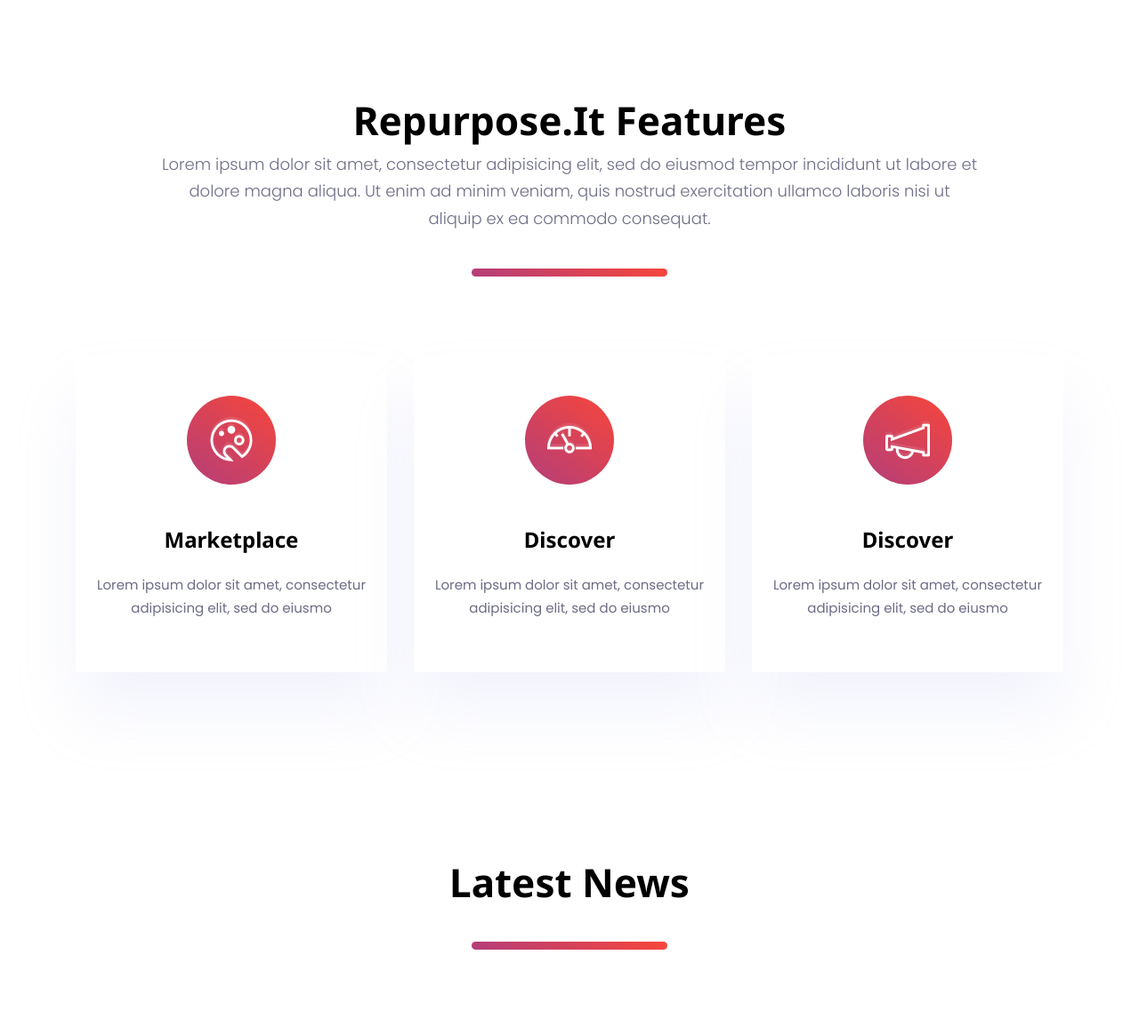
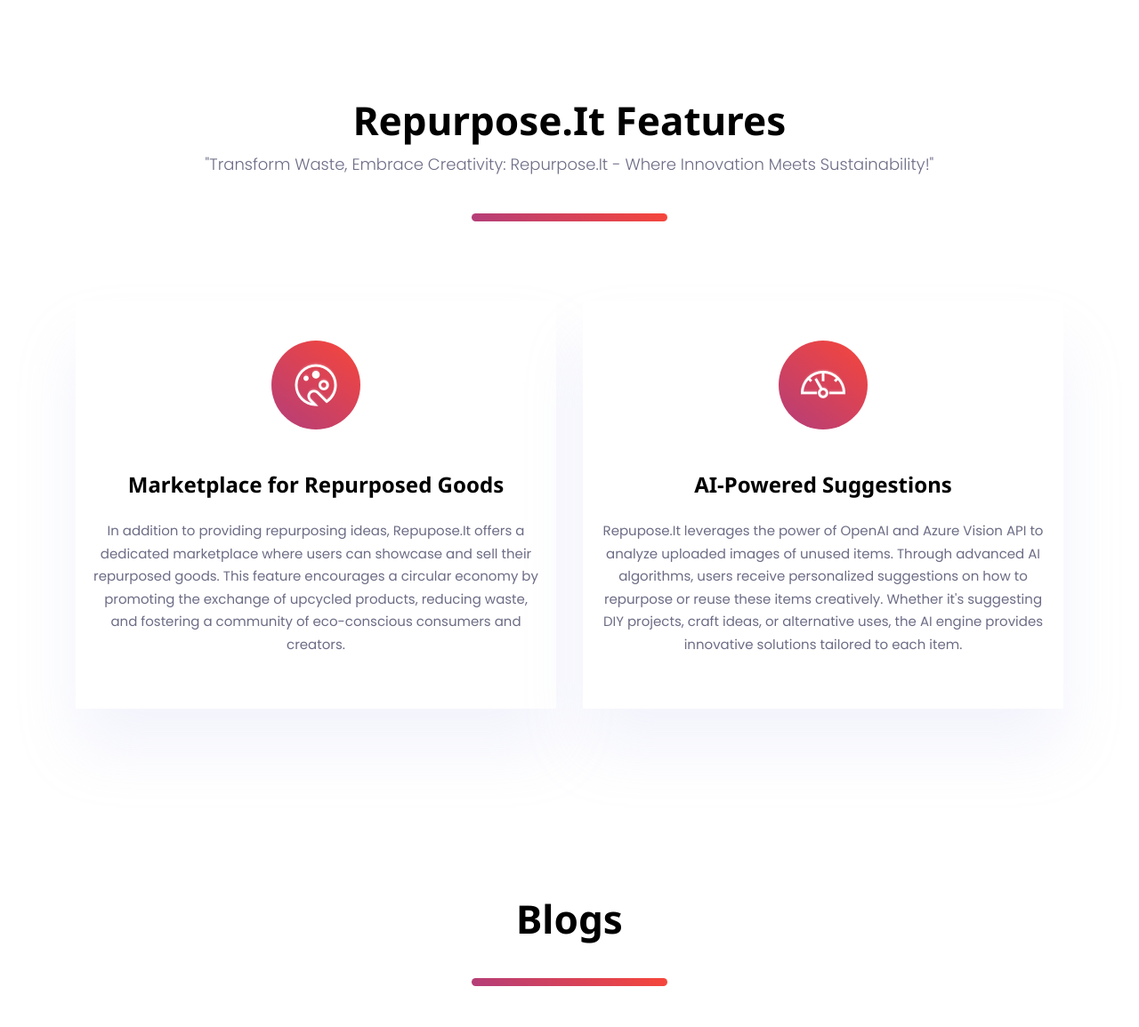
Before and after one commit to cyrixninja/Repurpose.It, a Flask app: page / in a window 1280 px wide. Shown: the part 801-1956 px from the top of the page at 89% size. Run offline with Flask 3, Linux system fonts and the light colour scheme; some libraries are stand-ins or nearby versions.

Commit message:
Add Repurpose and Screenshot

```diff
--- a/app.py
+++ b/app.py
@@ -1,4 +1,4 @@
-
+import ai
 #Flask
 from flask import  Flask,redirect, render_template, session, url_for, request, flash,send_from_directory
 from werkzeug.utils import secure_filename
@@ -54,14 +54,30 @@ def index():
         print(name)
     return render_template('index.html', **locals())
 
-@app.route('/repurpose')
+UPLOAD_FOLDER = 'uploads'
+
+# Create uploads directory if it doesn't exist
+if not os.path.exists(UPLOAD_FOLDER):
+    os.makedirs(UPLOAD_FOLDER)
+
+@app.route('/repurpose', methods=['GET', 'POST'])
 def repurpose():
-    if "user_info" not in session:
-        return redirect(url_for("login"))
-    else:
-        name = (session.get("user_info")['name'])
-        print("Hello World")
-    return render_template('repurpose.html', **locals())
+    result = ""
+    if request.method == 'POST':
+        if 'file' not in request.files:
+            return 'No file part'
+        file = request.files['file']
+        if file.filename == '':
+            return 'No selected file'
+        if file:
+            filename = secure_filename(file.filename)
+            file.save(os.path.join(UPLOAD_FOLDER, filename))  # save file to uploads directory
+            with open(os.path.join(UPLOAD_FOLDER, filename), 'rb') as f:
+                image_data = f.read()
+            object = ai.Image_Analysis(image_data)
+            result = ai.Suggest_Use(object)
+            result = result.replace('\n', '<br>').replace('**', '<strong>').replace('**', '</strong>')
+    return render_template('repurpose.html', result=result)
 
 
 ## Marketplace Routes
@@ -75,12 +91,12 @@ def uploaded_file(filename):
 
 @app.route('/sell', methods=["GET", "POST"])
 def sell():
+    currproducts = db.products.find()
     if "user_info" not in session:
         return redirect(url_for("login"))
     else:
         name = (session.get("user_info")['name'])
         email = (session.get("user_info")['email'])
-        products = db.products.find()
         if request.method == 'POST':
             # check if the post request has the file part
             if 'file' not in request.files:
@@ -96,8 +112,8 @@ def sell():
                 filename = secure_filename(file.filename)
                 file.save(os.path.join(app.config['UPLOAD_FOLDER'], filename))
                 product_description = request.form.get('description')
-                product = {'description': product_description, 'image': filename, 'email': email, 'name': name}
-                products.insert_one(product)
+                productupload = {'description': product_description, 'image': filename, 'email': email, 'name': name}
+                products.insert_one(productupload)
                 return redirect(url_for('sell'))
     return render_template('sell.html', **locals())
 
--- a/templates/index.html
+++ b/templates/index.html
@@ -90,49 +90,34 @@
     <div class="row">
       <div class="col-lg-10 mx-auto text-center">
         <h2 class="section-title">Repurpose.It Features</h2>
-        <p class="lead">Lorem ipsum dolor sit amet, consectetur adipisicing elit, sed do eiusmod tempor incididunt ut
-          labore et dolore magna aliqua. Ut enim ad minim veniam, quis nostrud exercitation ullamco laboris nisi ut
-          aliquip ex ea commodo consequat.</p>
+        <p class="lead">"Transform Waste, Embrace Creativity: Repurpose.It - Where Innovation Meets Sustainability!"</p>
         <div class="section-border"></div>
       </div>
     </div>
     <div class="row">
-      <div class="col-lg-4 mb-4 mb-lg-0">
+      <!-- First Card -->
+      <div class="col-lg-6 mb-4 mb-lg-0">
         <div class="card hover-bg-secondary shadow py-4">
           <div class="card-body text-center">
             <div class="position-relative">
-              <i
-                class="icon-lg icon-box bg-gradient-primary rounded-circle ti-palette mb-5 d-inline-block text-white"></i>
+              <i class="icon-lg icon-box bg-gradient-primary rounded-circle ti-palette mb-5 d-inline-block text-white"></i>
               <i class="icon-lg icon-watermark text-white ti-palette"></i>
             </div>
-            <h4 class="mb-4">Marketplace</h4>
-            <p>Lorem ipsum dolor sit amet, consectetur adipisicing elit, sed do eiusmo</p>
+            <h4 class="mb-4">Marketplace for Repurposed Goods</h4>
+            <p>In addition to providing repurposing ideas, Repupose.It offers a dedicated marketplace where users can showcase and sell their repurposed goods. This feature encourages a circular economy by promoting the exchange of upcycled products, reducing waste, and fostering a community of eco-conscious consumers and creators.</p>
           </div>
         </div>
       </div>
-      <div class="col-lg-4 mb-4 mb-lg-0">
+      <!-- Second Card -->
+      <div class="col-lg-6 mb-4 mb-lg-0">
         <div class="card hover-bg-secondary shadow py-4">
           <div class="card-body text-center">
             <div class="position-relative">
-              <i
-                class="icon-lg icon-box bg-gradient-primary rounded-circle ti-dashboard mb-5 d-inline-block text-white"></i>
+              <i class="icon-lg icon-box bg-gradient-primary rounded-circle ti-dashboard mb-5 d-inline-block text-white"></i>
               <i class="icon-lg icon-watermark text-white ti-dashboard"></i>
             </div>
-            <h4 class="mb-4">Discover</h4>
-            <p>Lorem ipsum dolor sit amet, consectetur adipisicing elit, sed do eiusmo</p>
-          </div>
-        </div>
-      </div>
-      <div class="col-lg-4 mb-4 mb-lg-0">
-        <div class="card hover-bg-secondary shadow py-4">
-          <div class="card-body text-center">
-            <div class="position-relative">
-              <i
-                class="icon-lg icon-box bg-gradient-primary rounded-circle ti-announcement mb-5 d-inline-block text-white"></i>
-              <i class="icon-lg icon-watermark text-white ti-announcement"></i>
-            </div>
-            <h4 class="mb-4">Discover</h4>
-            <p>Lorem ipsum dolor sit amet, consectetur adipisicing elit, sed do eiusmo</p>
+            <h4 class="mb-4">AI-Powered Suggestions</h4>
+            <p>Repupose.It leverages the power of OpenAI and Azure Vision API to analyze uploaded images of unused items. Through advanced AI algorithms, users receive personalized suggestions on how to repurpose or reuse these items creatively. Whether it's suggesting DIY projects, craft ideas, or alternative uses, the AI engine provides innovative solutions tailored to each item.</p>
           </div>
         </div>
       </div>
@@ -145,41 +130,38 @@
   <div class="container">
     <div class="row">
       <div class="col-lg-10 mx-auto text-center">
-        <h2>Latest News</h2>
+        <h2>Blogs</h2>
         <div class="section-border"></div>
       </div>
     </div>
     <div class="row">
       <div class="col-lg-4 col-md-6 mb-4 mb-lg-0">
         <article class="card">
-          <img src="images/blog/post-1.jpg" alt="post-thumb" class="card-img-top mb-2">
+          <img src="https://unsplash.com/photos/Q8W2r2aCmaw/download?ixid=M3wxMjA3fDB8MXxzZWFyY2h8Mnx8ZWFydGglMjBkYXl8ZW58MHwxfHx8MTcxNDIyMjEyM3ww&force=true" alt="post-thumb" class="card-img-top mb-2">
           <div class="card-body p-0">
-            <time>January 15, 2018</time>
-            <a href="blog-single" class="h4 card-title d-block my-3 text-dark hover-text-underline">How These Different
-              Book Covers Reflect the Design</a>
-            <a href="#" class="btn btn-transparent">Read more</a>
+            <time>2024</time>
+            <a href="blog-single" class="h4 card-title d-block my-3 text-dark hover-text-underline">Reduce, Reuse, Recycle: Celebrating Earth Day 2024</a>
+            <a href="https://recyclenation.com/2024/04/reduce-reuse-recycle-celebrating-earth-day-2024/" class="btn btn-transparent">Read more</a>
           </div>
         </article>
       </div>
       <div class="col-lg-4 col-md-6 mb-4 mb-lg-0">
         <article class="card">
-          <img src="images/blog/post-2.jpg" alt="post-thumb" class="card-img-top mb-2">
+          <img src="https://unsplash.com/photos/dclPEtMVdK8/download?ixid=M3wxMjA3fDB8MXxzZWFyY2h8OHx8cmVjeWNsZXxlbnwwfHx8fDE3MTQyMTIwNzF8MA&force=true" alt="post-thumb" class="card-img-top mb-2">
           <div class="card-body p-0">
-            <time>January 15, 2018</time>
-            <a href="blog-single" class="h4 card-title d-block my-3 text-dark hover-text-underline">How These Different
-              Book Covers Reflect the Design</a>
-            <a href="#" class="btn btn-transparent">Read more</a>
+            <time>2024</time>
+            <a href="blog-single" class="h4 card-title d-block my-3 text-dark hover-text-underline">The Art of Upcycling: Turning Trash Into Treasure</a>
+            <a href="https://recyclenation.com/2023/09/the-art-of-upcycling-turning-trash-into-treasure/" class="btn btn-transparent">Read more</a>
           </div>
         </article>
       </div>
       <div class="col-lg-4 col-md-6 mb-4 mb-lg-0">
         <article class="card">
-          <img src="images/blog/post-3.jpg" alt="post-thumb" class="card-img-top mb-2">
+          <img src="https://unsplash.com/photos/ayfiHJhrzn8/download?ixid=M3wxMjA3fDB8MXxzZWFyY2h8MTh8fHJlY3ljbGV8ZW58MHx8fHwxNzE0MjEyMDcxfDA&force=true" alt="post-thumb" class="card-img-top mb-2">
           <div class="card-body p-0">
-            <time>January 15, 2018</time>
-            <a href="blog-single" class="h4 card-title d-block my-3 text-dark hover-text-underline">How These Different
-              Book Covers Reflect the Design</a>
-            <a href="#" class="btn btn-transparent">Read more</a>
+            <time>2024</time>
+            <a href="blog-single" class="h4 card-title d-block my-3 text-dark hover-text-underline">The Impact of Single-Use Plastics and the Call for Recycling</a>
+            <a href="https://recyclenation.com/2023/09/the-impact-of-single-use-plastics-and-the-call-for-recycling/" class="btn btn-transparent">Read more</a>
           </div>
         </article>
       </div>
--- a/templates/sell.html
+++ b/templates/sell.html
@@ -120,7 +120,7 @@
     <section class="section">
       <div class="container">
         <div class="row">
-          {% for product in products %}
+          {% for product in currproducts %}
             <div class="col-lg-4">
               <div class="card">
                 <img src="{{ url_for('uploaded_file', filename=product.image) }}" class="card-img-top" alt="Product image">
```
Also changed, not shown: ai.py (+2 -7 lines), templates/repurpose.html (+29 -0 lines), README.md, image.png (added), marketplace_uploads/373d43497b056bce9ce67f2ab8475f1e.jpg (added), marketplace_uploads/Hand-painted-glass-bottle-vases-colourful-design.jpg (added), uploads/image.png (added), uploads/pet-bottles.jpg (added), 8 other files.
